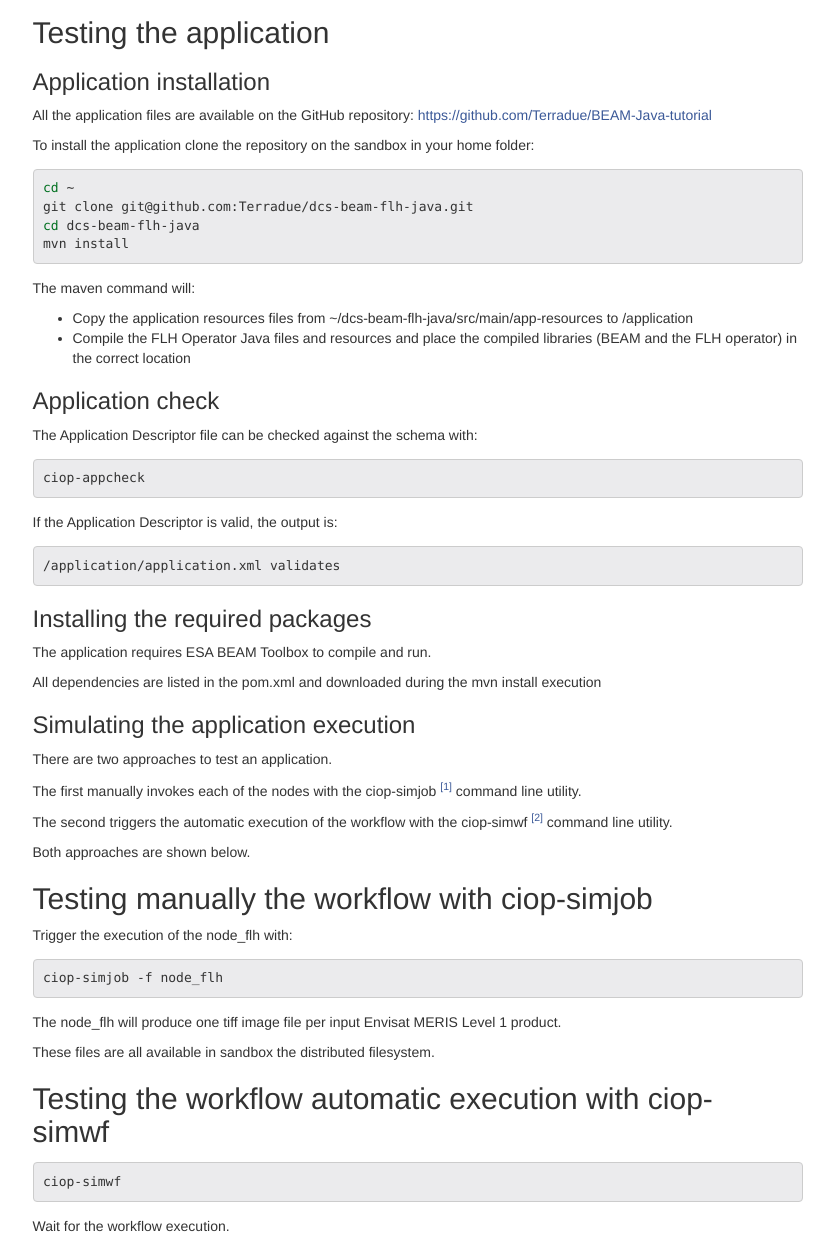
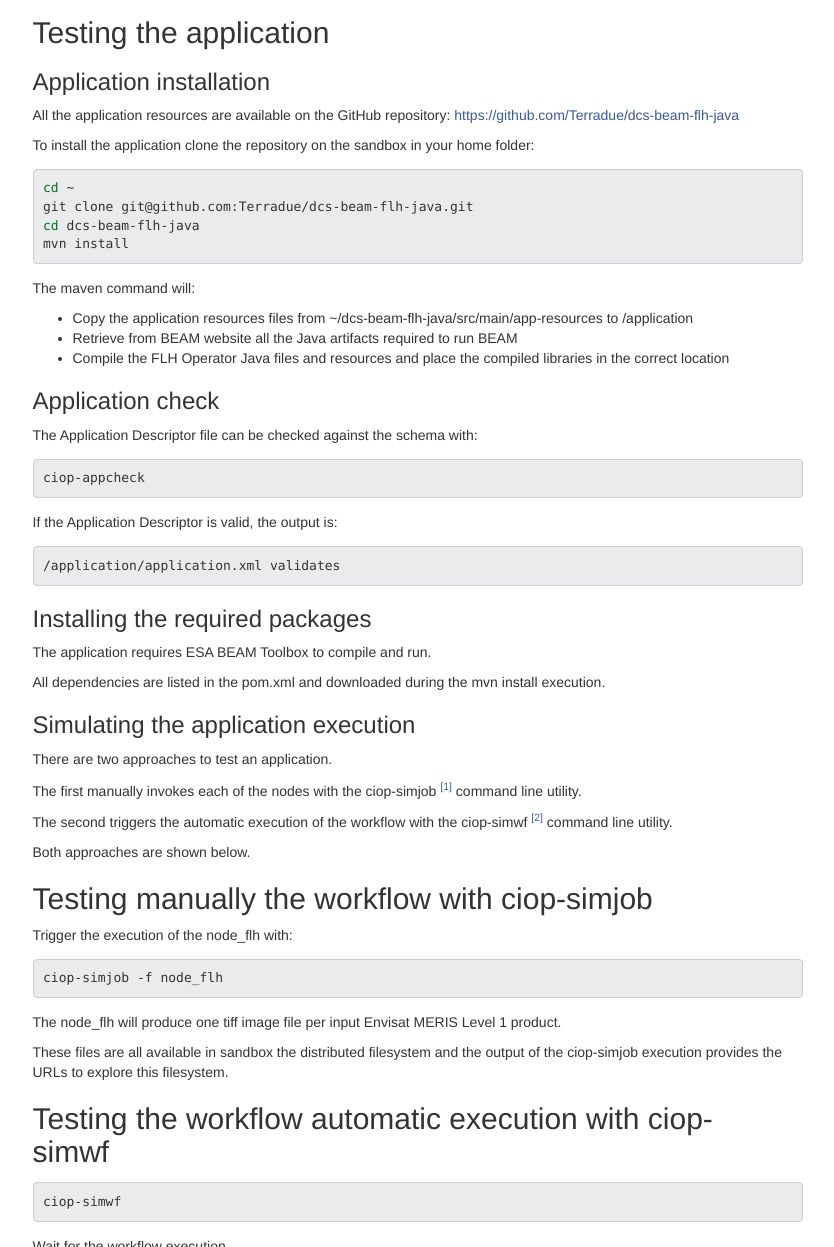
Before and after one commit to Terradue/doc-developer-sandbox, a Sphinx documentation site: the page built from source/field/ocean_color/lib_beam_flh/testing.rst, in a window 1280 px wide and 1400 px high, scrolled down 1047 px, cut to the strip 153-1400 px from the top of the window. Shown: the whole strip, without its empty margins (330-1164 px from the left). Built offline with Sphinx 7.4.7, drawn with Linux system fonts in a browser that asks for light colours; pages that are not in the unit, such as notebooks, are missing from menus.

Commit message:
Update testing.rst

```diff
--- a/source/field/ocean_color/lib_beam_flh/testing.rst
+++ b/source/field/ocean_color/lib_beam_flh/testing.rst
@@ -76,7 +76,7 @@ Testing the application
 Application installation
 ^^^^^^^^^^^^^^^^^^^^^^^^
 
-All the application files are available on the GitHub repository: https://github.com/Terradue/BEAM-Java-tutorial
+All the application resources are available on the GitHub repository: https://github.com/Terradue/dcs-beam-flh-java
 
 To install the application clone the repository on the sandbox in your home folder:
 
@@ -90,7 +90,8 @@ To install the application clone the repository on the sandbox in your home fold
 The maven command will:
 
 * Copy the application resources files from ~/dcs-beam-flh-java/src/main/app-resources to /application
-* Compile the FLH Operator Java files and resources and place the compiled libraries (BEAM and the FLH operator) in the correct location
+* Retrieve from BEAM website all the Java artifacts required to run BEAM
+* Compile the FLH Operator Java files and resources and place the compiled libraries in the correct location
 
 Application check
 ^^^^^^^^^^^^^^^^^
@@ -112,7 +113,7 @@ Installing the required packages
 
 The application requires ESA BEAM Toolbox to compile and run.
 
-All dependencies are listed in the pom.xml and downloaded during the mvn install execution
+All dependencies are listed in the pom.xml and downloaded during the mvn install execution.
 
 Simulating the application execution
 ^^^^^^^^^^^^^^^^^^^^^^^^^^^^^^^^^^^^
@@ -136,7 +137,7 @@ Trigger the execution of the node_flh with:
 
 The node_flh will produce one tiff image file per input Envisat MERIS Level 1 product.
 
-These files are all available in sandbox the distributed filesystem.
+These files are all available in sandbox the distributed filesystem and the output of the ciop-simjob execution provides the URLs to explore this filesystem.
 
 Testing the workflow automatic execution with ciop-simwf
 --------------------------------------------------------
```
